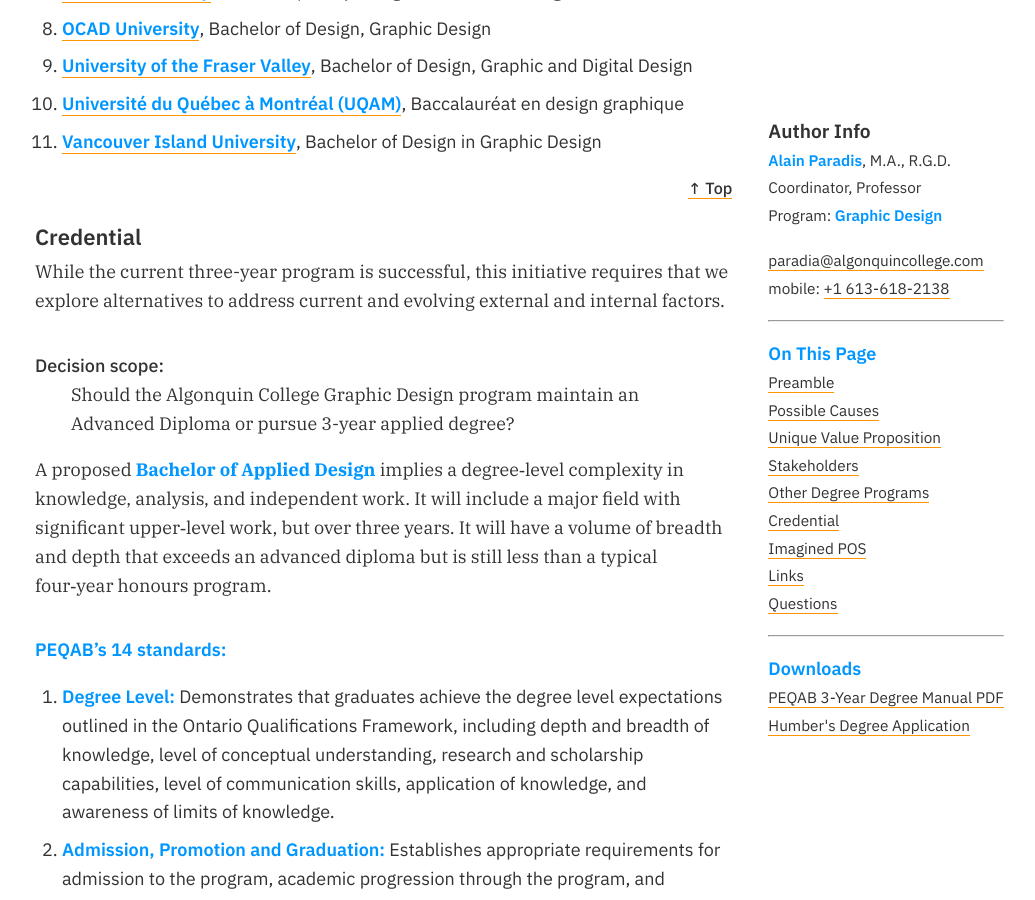
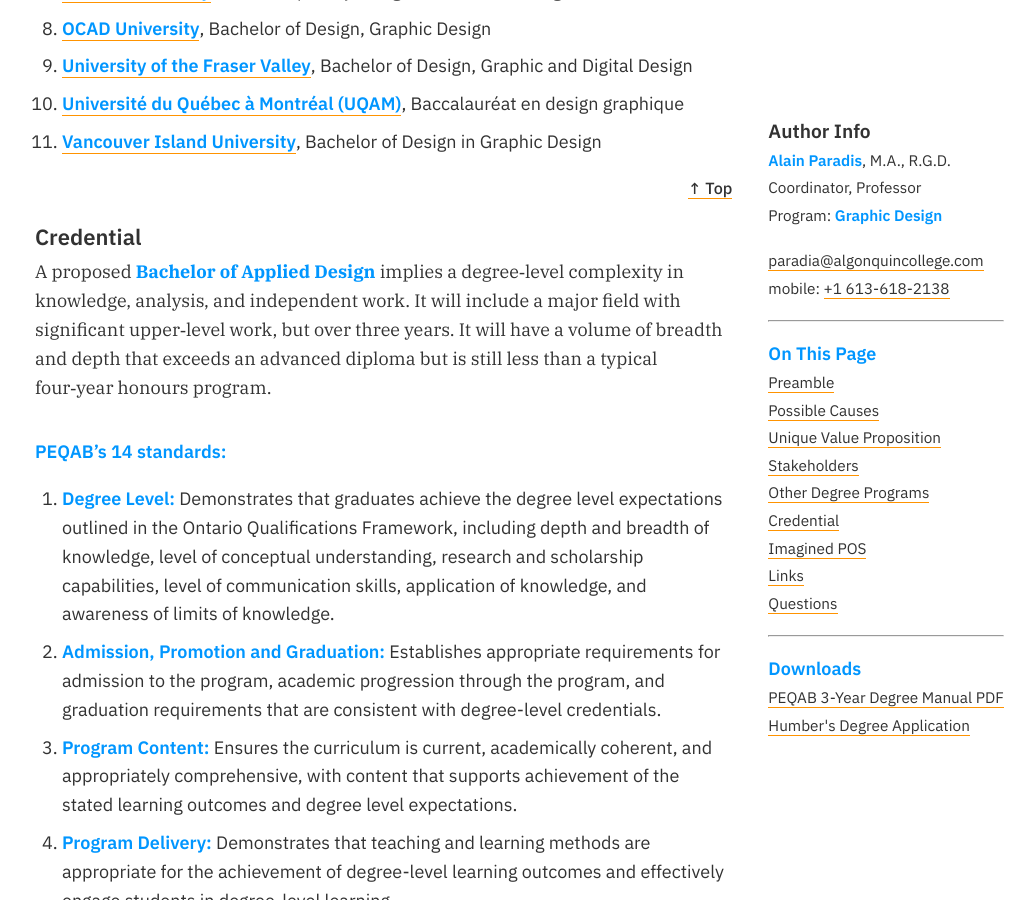
Before and after one commit to AlainParadis/program-transformation, a Jekyll site: the page built from index.md, in a window 1280 px wide and 900 px high, scrolled down 2475 px. Shown: the whole window, without its empty margins (73-1108 px from the left). Built offline with Jekyll 4.4.1, drawn with Linux system fonts in a browser that asks for light colours.

Commit message:
Remove decision-scope paragraph
Remove an introductory sentence and the 'Decision scope' definition list from _includes/credential.html. These lines discussed exploring alternatives and asked whether the program should maintain an Advanced Diploma or pursue a 3-year applied degree; the change streamlines the include to focus on the proposed Bachelor of Applied Design description.

```diff
--- a/_includes/credential.html
+++ b/_includes/credential.html
@@ -1,13 +1,6 @@
 <h4>
 	<a name="credential">Credential</a>
 </h4>
-<p>
-	While the current three-year program is successful, this initiative requires that we explore alternatives to address current and evolving external and internal factors.
-</p>
-<dl>
-	<dt>Decision scope:</dt>
-	<dd>Should the Algonquin College Graphic Design program maintain an Advanced Diploma or pursue 3-year applied degree?</dd>
-</dl>
 <p>
 	A proposed <strong>Bachelor of Applied Design</strong> implies a degree‑level complexity in knowledge, analysis, and independent work. It will include a major field with significant upper‑level work, but over three years. It will have a volume of breadth and depth that exceeds an advanced diploma but is still less than a typical four‑year honours program.
 </p>
```
